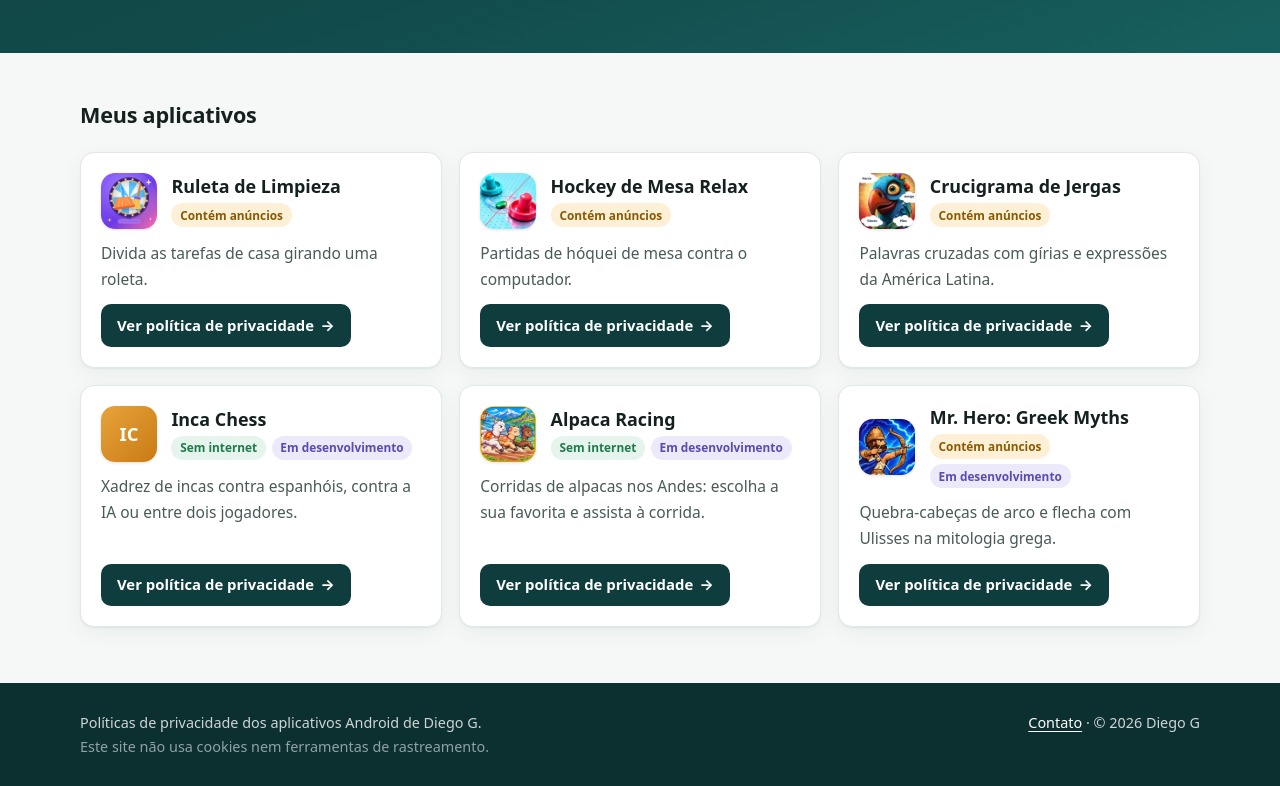
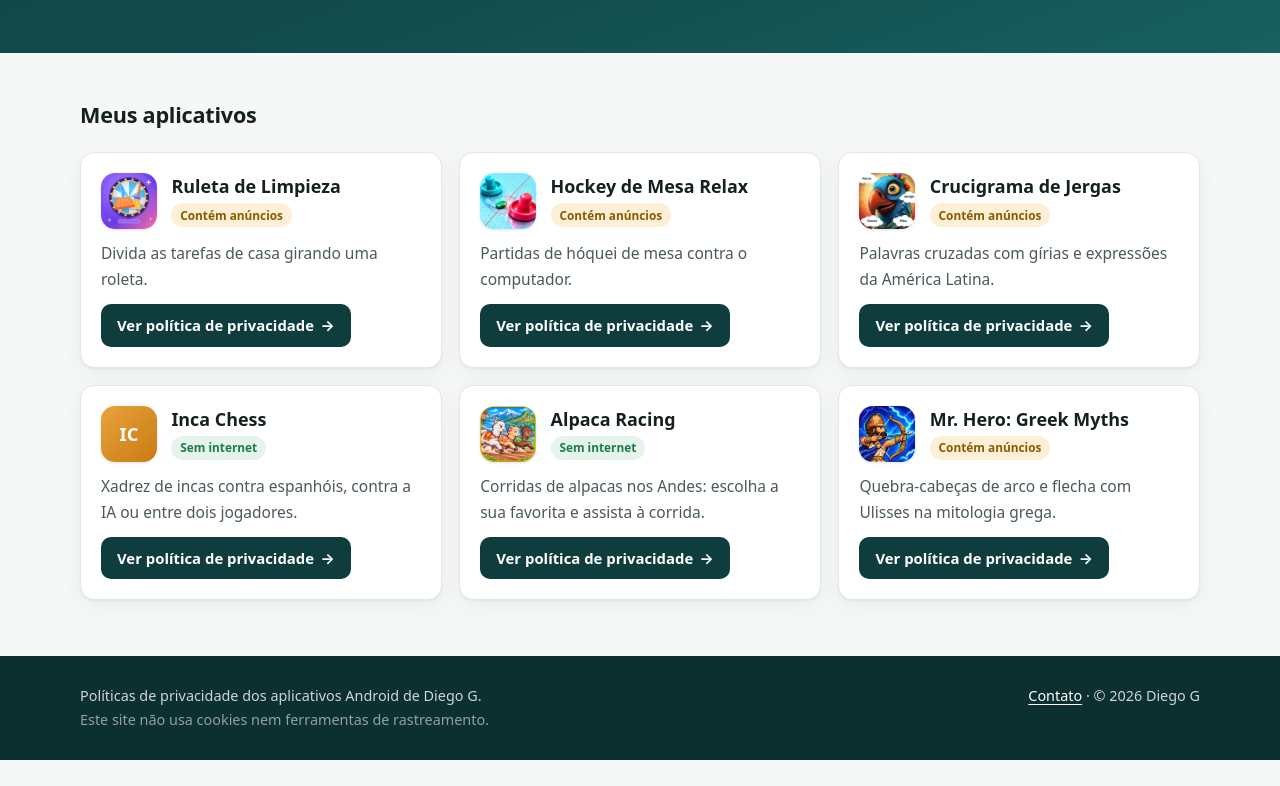
Before and after one commit to diego-g-apps/diego-g-apps.github.io, a plain HTML site: page pt/index.html in a window 1280 px wide. Shown: the part 484-1270 px from the top of the page. After the commit the page ends 1244 px from the top, so only its background shows below. Drawn offline with Linux system fonts and the light colour scheme.

Commit message:
Índice (PT): removido 'Em desenvolvimento'

```diff
--- a/pt/index.html
+++ b/pt/index.html
@@ -93,7 +93,7 @@
         <span class="app-icon app-icon--mono" aria-hidden="true">IC</span>
         <div>
           <h3>Inca Chess</h3>
-          <div class="badges"><span class="badge badge--ok">Sem internet</span><span class="badge badge--dev">Em desenvolvimento</span></div>
+          <div class="badges"><span class="badge badge--ok">Sem internet</span></div>
         </div>
       </div>
       <p>Xadrez de incas contra espanhóis, contra a IA ou entre dois jogadores.</p>
@@ -104,7 +104,7 @@
         <img class="app-icon" src="../assets/img/alpaca-racing.png" alt="" width="56" height="56" loading="lazy">
         <div>
           <h3>Alpaca Racing</h3>
-          <div class="badges"><span class="badge badge--ok">Sem internet</span><span class="badge badge--dev">Em desenvolvimento</span></div>
+          <div class="badges"><span class="badge badge--ok">Sem internet</span></div>
         </div>
       </div>
       <p>Corridas de alpacas nos Andes: escolha a sua favorita e assista à corrida.</p>
@@ -115,7 +115,7 @@
         <img class="app-icon" src="../assets/img/mr-hero-greek-myths.png" alt="" width="56" height="56" loading="lazy">
         <div>
           <h3>Mr. Hero: Greek Myths</h3>
-          <div class="badges"><span class="badge badge--ads">Contém anúncios</span><span class="badge badge--dev">Em desenvolvimento</span></div>
+          <div class="badges"><span class="badge badge--ads">Contém anúncios</span></div>
         </div>
       </div>
       <p>Quebra-cabeças de arco e flecha com Ulisses na mitologia grega.</p>
```
